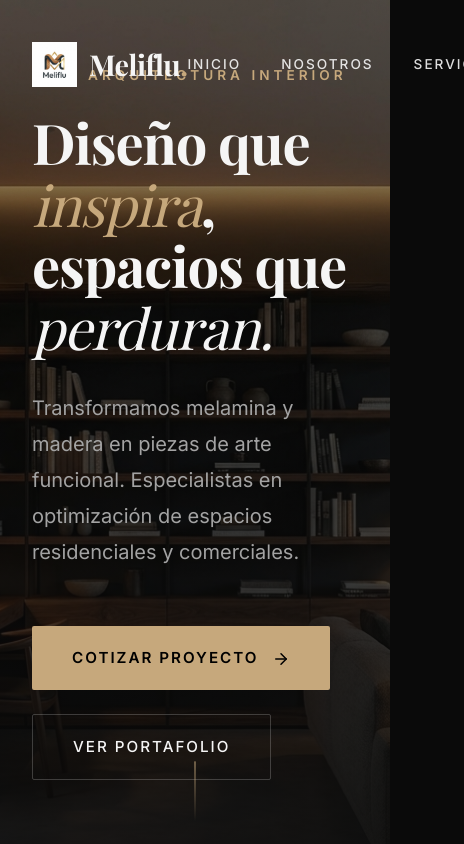
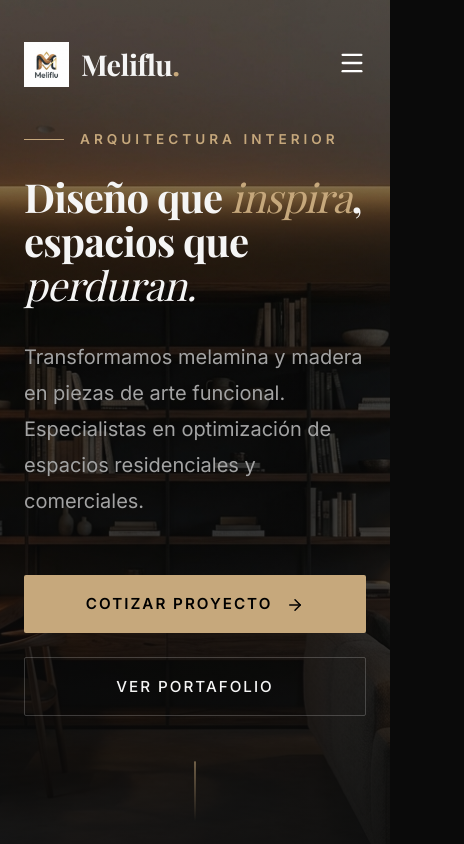
Before and after one commit to tamoil-0/MELIFLUO, a React (Vite) app: page / in a window 390 px wide. Shown: the top 844 px of the page, 464 px wide, since content can reach past the window. Built offline with nearby package versions, Linux system fonts and the light colour scheme; a web font is replaced by a local one.

Commit message:
Responsive polish: media queries and layout adjustments

```diff
--- a/src/index.css
+++ b/src/index.css
@@ -21,6 +21,13 @@
   --spacing-section: 8rem;
 }
 
+/* Mobile adjustments */
+@media (max-width: 768px) {
+  :root {
+    --spacing-section: 4rem;
+  }
+}
+
 * {
   box-sizing: border-box;
   margin: 0;
@@ -34,6 +41,7 @@ body {
   line-height: 1.7;
   overflow-x: hidden;
   -webkit-font-smoothing: antialiased;
+  font-size: 16px;
 }
 
 h1,
@@ -70,28 +78,24 @@ button {
   padding: 0 2rem;
 }
 
+@media (max-width: 768px) {
+  .container {
+    padding: 0 1.5rem;
+    overflow-x: hidden;
+  }
+}
+
 .section {
   padding: var(--spacing-section) 0;
 }
 
-.text-gradient {
-  background: linear-gradient(to right, #fff, #999);
-  -webkit-background-clip: text;
-  background-clip: text;
-  -webkit-text-fill-color: transparent;
-}
-
-.text-gold {
-  color: var(--col-accent);
-}
-
 .heading-xl {
-  font-size: clamp(3.5rem, 6vw, 6rem);
+  font-size: clamp(2.5rem, 8vw, 6rem);
   letter-spacing: -0.02em;
 }
 
 .heading-lg {
-  font-size: clamp(2.5rem, 4vw, 4rem);
+  font-size: clamp(2rem, 5vw, 4rem);
 }
 
 .btn-primary {
@@ -132,6 +136,37 @@ button {
   color: var(--col-accent);
 }
 
+/* Mobile Utilities */
+.hidden-mobile {
+  display: flex;
+}
+
+.show-mobile {
+  display: none;
+}
+
+@media (max-width: 768px) {
+  .hidden-mobile {
+    display: none !important;
+  }
+
+  .show-mobile {
+    display: block !important;
+  }
+
+  .btn-primary,
+  .btn-outline {
+    width: 100%;
+    /* Full width buttons on mobile */
+    text-align: center;
+    padding: 1rem 1.5rem;
+  }
+
+  .heading-xl {
+    line-height: 1.2;
+  }
+}
+
 /* Scrollbar */
 ::-webkit-scrollbar {
   width: 6px;
@@ -145,20 +180,3 @@ button {
   background: #333;
   border-radius: 3px;
 }
-
-/* Animations */
-.fade-in-up {
-  animation: fadeInUp 0.8s ease-out forwards;
-}
-
-@keyframes fadeInUp {
-  from {
-    opacity: 0;
-    transform: translateY(20px);
-  }
-
-  to {
-    opacity: 1;
-    transform: translateY(0);
-  }
-}
```
